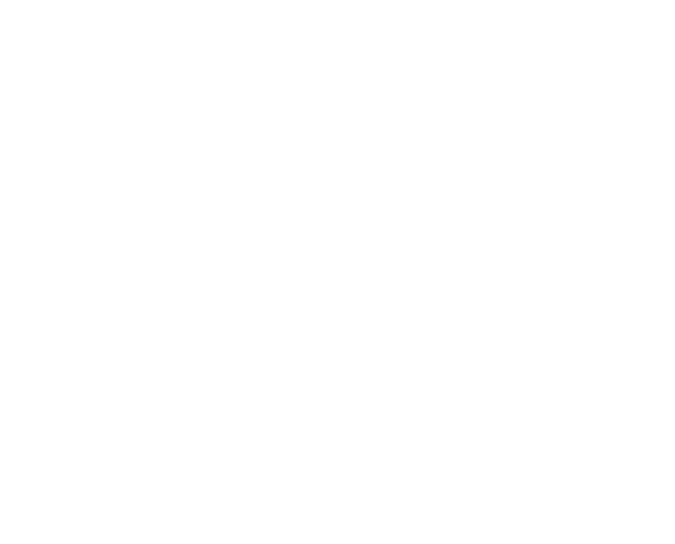
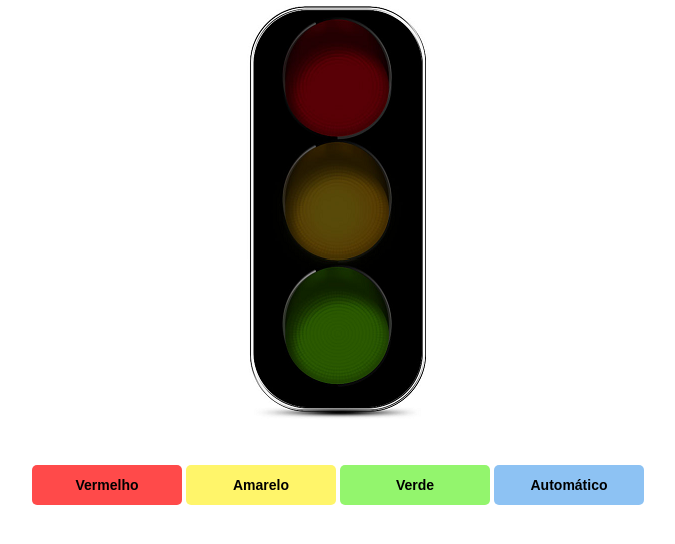
Before and after one commit to Fabiovgc/semaforo, a plain HTML site: page index.html in a window 1280 px wide. Shown: the whole page, without its empty margins (302-977 px from the left). Drawn offline with Linux system fonts and the light colour scheme.

Commit message:
Adding style to buttons.

```diff
--- a/index.html
+++ b/index.html
@@ -8,5 +8,19 @@
 </head>
 <body>
 
+    <main>
+        <div>
+            <img src="./img/desligado.png" alt="img">
+        </div>
+        <div id="buttons">
+            <button id="red" class="button">Vermelho</button>
+            <button id="yellow" class="button">Amarelo</button>
+            <button id="green" class="button">Verde</button>
+            <button id="automatic" class="button">Automático</button>
+        </div>
+    </main>
+
+    <script src="./semaforo.js"></script>
+
 </body>
 </html>
--- a/style.css
+++ b/style.css
@@ -0,0 +1,77 @@
+*{
+    margin:0;
+    padding:0;
+    box-sizing:border-box;
+}
+
+main {
+    display:flex;
+    height: 100hv;
+    flex-direction: column;
+    align-items: center;
+    justify-content: center;
+    gap:5vh;
+}
+
+#red{
+    font-size: 14px;
+    font-weight: bold;
+    width: 150px;
+    height: 40px;
+    background-color: #ff4a4a;
+    border: none;
+    border-radius: 5px;
+}
+#yellow{
+    font-size: 14px;
+    font-weight: bold;
+    width: 150px;
+    height: 40px;
+    background-color: #fff56a;
+    border: none;
+    border-radius: 5px;
+}
+#green{
+    font-size: 14px;
+    font-weight: bold;
+    width: 150px;
+    height: 40px;
+    background-color: #93f56d;
+    border: none;
+    border-radius: 5px;
+}
+#automatic{
+    font-size: 14px;
+    font-weight: bold;
+    width: 150px;
+    height: 40px;
+    background-color: #8dc2f3;
+    border: none;
+    border-radius: 5px;
+}
+
+
+#red:hover{
+    width: 150px;
+    height: 40px;
+    background-color: #f70101;
+    border-radius: 5px;
+}
+#yellow:hover{
+    width: 150px;
+    height: 40px;
+    background-color: #fffb06;
+    border-radius: 5px;
+}
+#green:hover{
+    width: 150px;
+    height: 40px;
+    background-color: #48ff00;
+    border-radius: 5px;
+}
+#automatic:hover{
+    width: 150px;
+    height: 40px;
+    background-color: #369eff;
+    border-radius: 5px;
+}
```
Also changed, not shown: semaforo.js (added).
